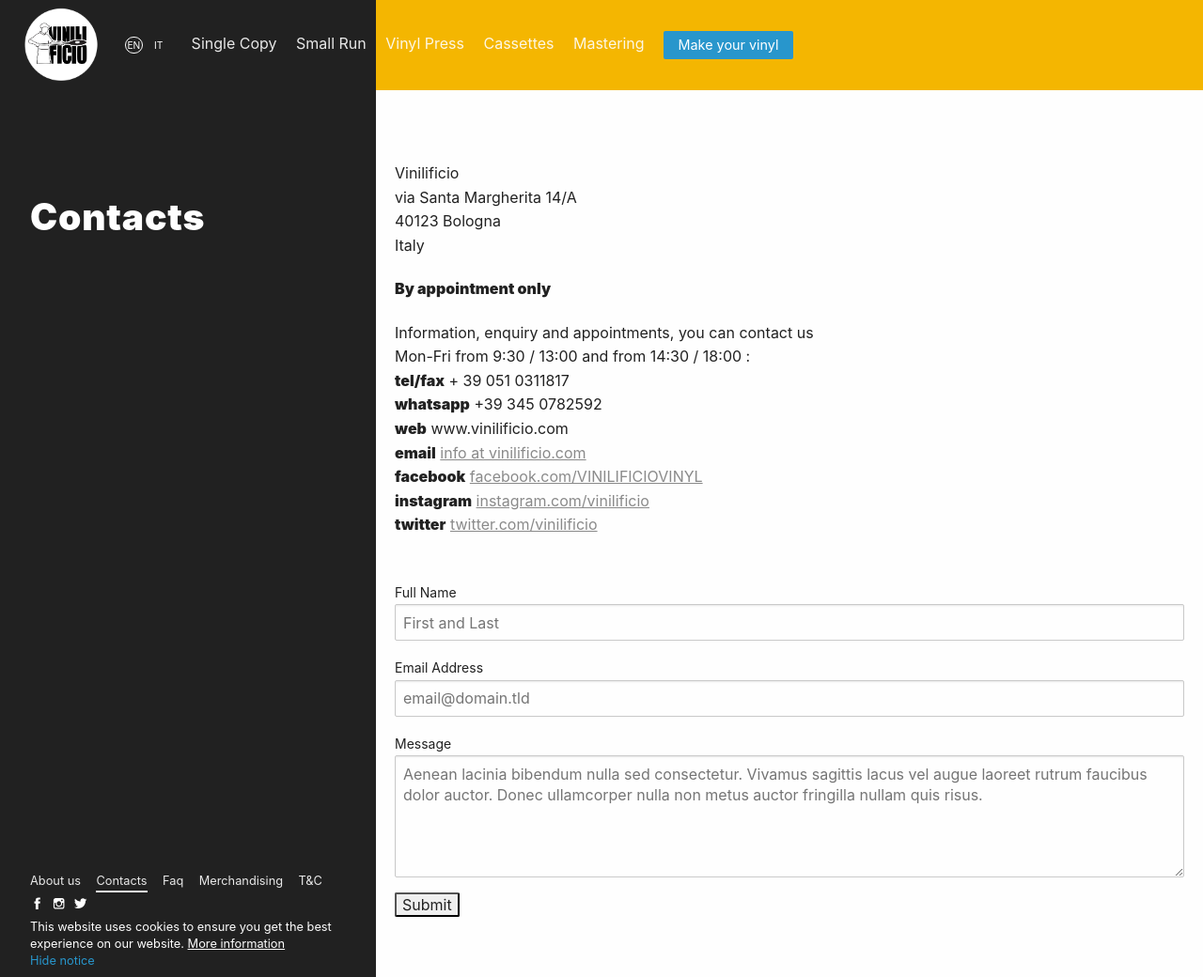
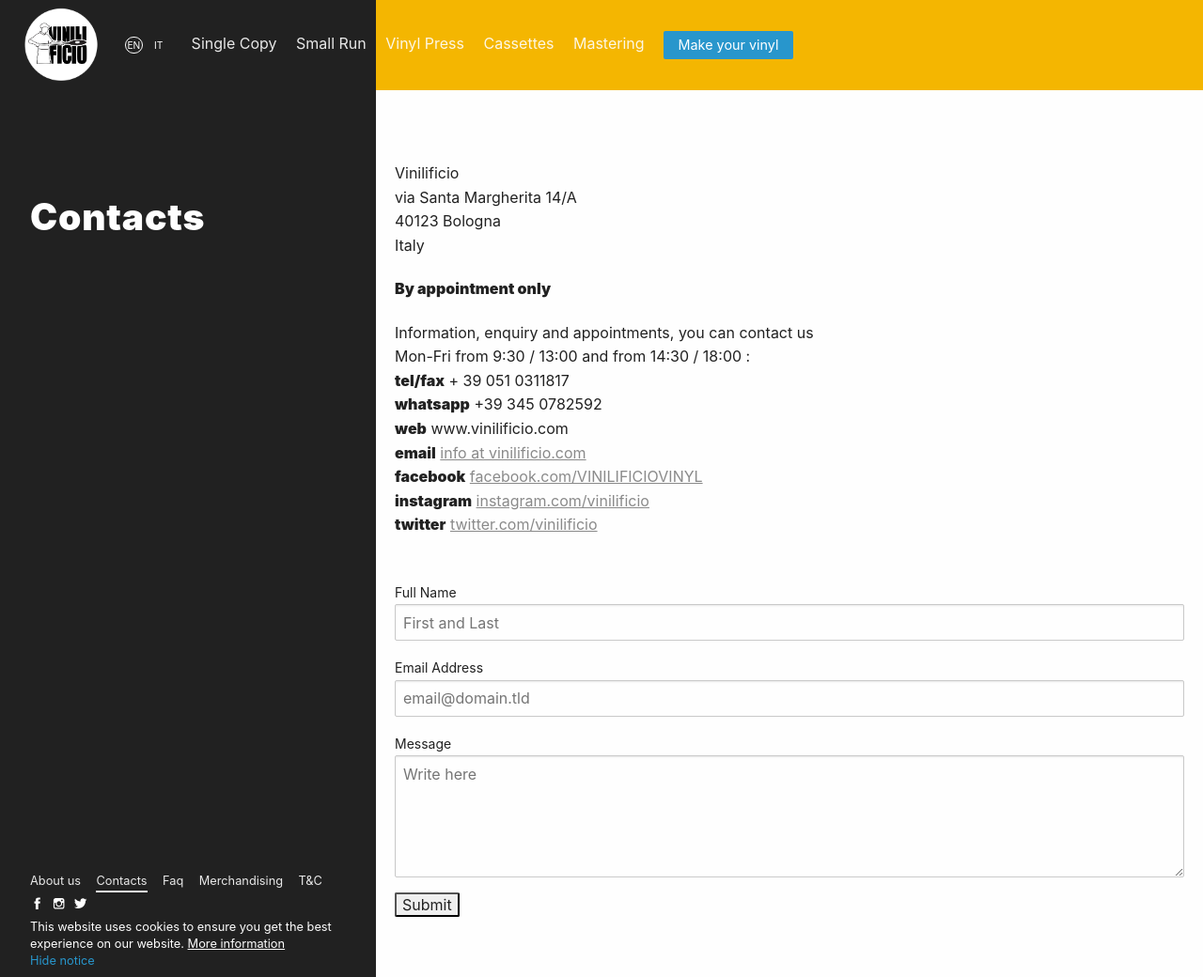
Before and after one commit to Vinilificio/vinilificio.com, a Jekyll site: the page built from en/contacts.md, in a window 1280 px wide and 1040 px high. Shown: the whole window at 94% size. Built offline with Jekyll 4.4.1, drawn with Linux system fonts in a browser that asks for light colours; nearby versions of some CDN libraries; comment, search, counter and statistics services are not loaded.

Commit message:
contact form update

```diff
--- a/en/contacts.md
+++ b/en/contacts.md
@@ -31,7 +31,7 @@
     <label for="email-address">Email Address</label>
     <input type="email" name="_replyto" id="email-address" placeholder="email@domain.tld" required="">
     <label for="message">Message</label>
-    <textarea rows="5" name="message" id="message" placeholder="Aenean lacinia bibendum nulla sed consectetur. Vivamus sagittis lacus vel augue laoreet rutrum faucibus dolor auctor. Donec ullamcorper nulla non metus auctor fringilla nullam quis risus." required=""></textarea>
+    <textarea rows="5" name="message" id="message" placeholder="Write here" required=""></textarea>
     <input type="hidden" name="_subject" id="email-subject" value="Contact Form Submission">
   </fieldset>
   <input type="submit" value="Submit">
```
